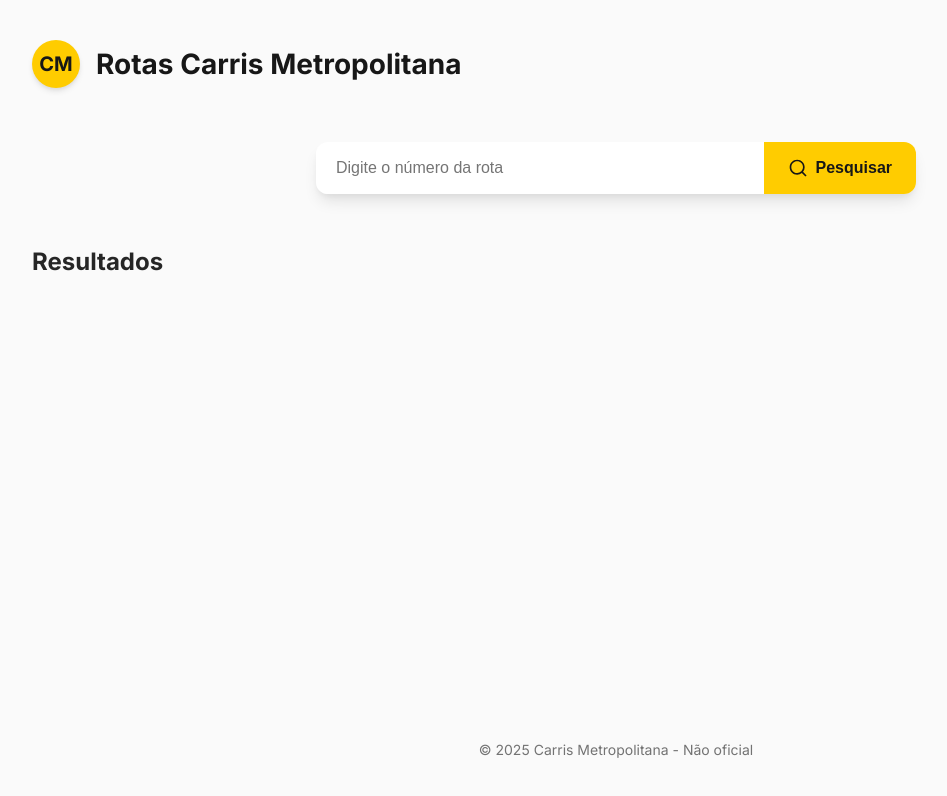
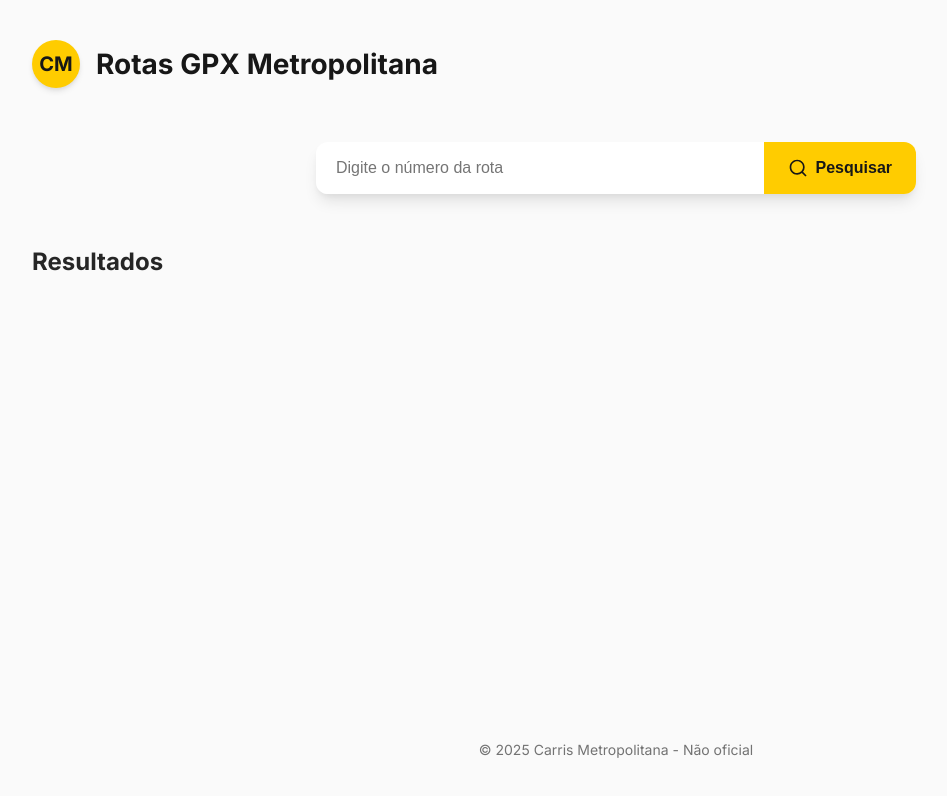
Before and after one commit to xjoaoxsousax/approtas, a plain HTML site: page index.html in a window 1280 px wide. Shown: the whole page, without its empty margins (24-971 px from the left). Drawn offline with nearby package versions, Linux system fonts and the light colour scheme.

Commit message:
Update index.html

```diff
--- a/index.html
+++ b/index.html
@@ -14,7 +14,7 @@
     <header>
       <div class="logo-container">
         <div class="logo">CM</div>
-        <h1>Rotas Carris Metropolitana</h1>
+        <h1>Rotas GPX Metropolitana</h1>
       </div>
     </header>
 
```
